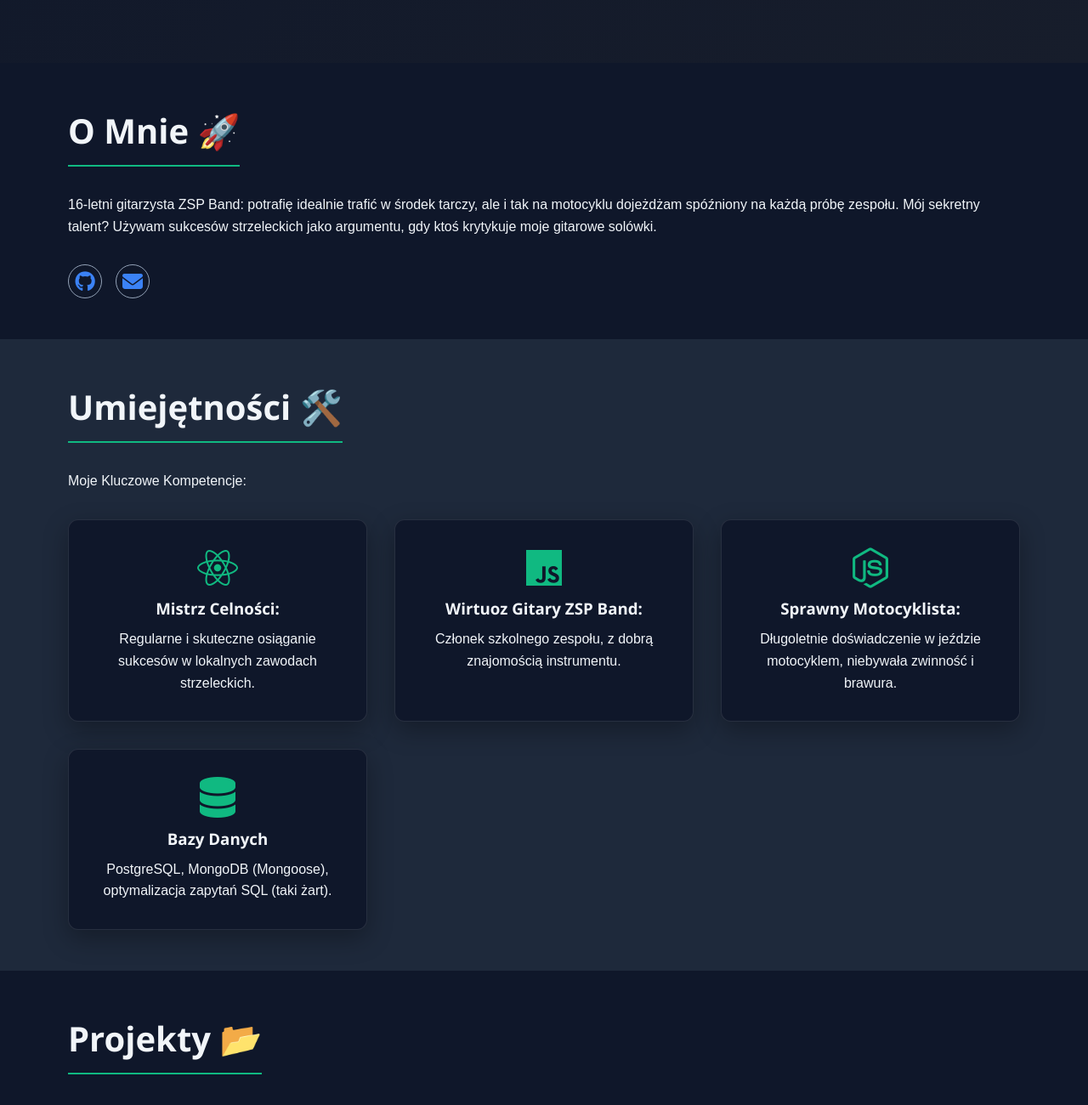
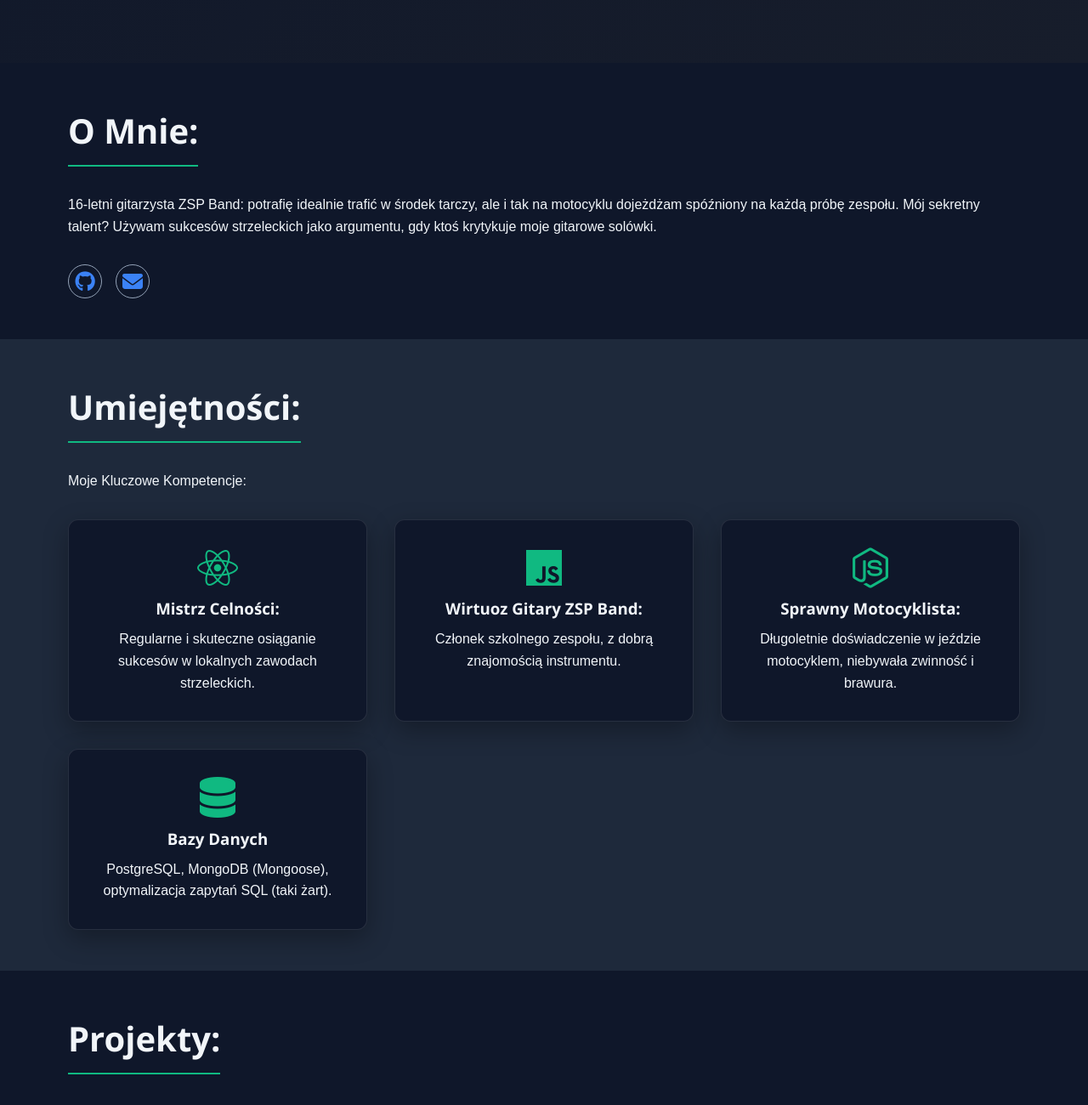
Before and after one commit to miki447/mikipilarsk.site, a plain HTML site: page index.html in a window 1280 px wide. Shown: the part 820-2120 px from the top of the page at 85% size. Drawn offline with Linux system fonts and the light colour scheme.

Commit message:
Update index.html

```diff
--- a/index.html
+++ b/index.html
@@ -3,7 +3,7 @@
 <head>
     <meta charset="UTF-8">
     <meta name="viewport" content="width=device-width, initial-scale=1.0">
-    <title>Mikołaj Pilarski | Zaawansowane Portfolio</title>
+    <title>Mikołaj Pilarski | mikipilarsk.site</title>
     <link rel="stylesheet" href="styles/main.css">
     <link rel="stylesheet" href="https://cdnjs.cloudflare.com/ajax/libs/font-awesome/6.5.1/css/all.min.css">
 </head>
@@ -42,7 +42,7 @@
 
         <section id="about" class="section-padding">
             <div class="container">
-                <h2>O Mnie 🚀</h2>
+                <h2>O Mnie: </h2>
                 <p>16-letni gitarzysta ZSP Band: potrafię idealnie trafić w środek tarczy, ale i tak na motocyklu dojeżdżam spóźniony na każdą próbę zespołu.
                     Mój sekretny talent? Używam sukcesów strzeleckich jako argumentu, gdy ktoś krytykuje moje gitarowe solówki.</p>
                 <div class="social-links">
@@ -54,7 +54,7 @@
 
         <section id="skills" class="section-padding background-alt">
             <div class="container">
-                <h2>Umiejętności 🛠️</h2>
+                <h2>Umiejętności: </h2>
                 <p class="section-subtitle">Moje Kluczowe Kompetencje:</p>
                 <div class="skills-grid">
                     <div class="skill-card">
@@ -83,7 +83,7 @@
 
         <section id="projects" class="section-padding">
             <div class="container">
-                <h2>Projekty 📂</h2>
+                <h2>Projekty: </h2>
                 <div class="projects-grid">
 
                     <article class="project-card">
@@ -119,7 +119,7 @@
 
         <section id="contact" class="section-padding background-alt">
             <div class="container">
-                <h2>Skontaktujmy się 👋</h2>
+                <h2>Skontaktujmy się: </h2>
                 <p>Jestem otwarty na nowe projekty i współpracę. Zostaw wiadomość lub znajdź mnie na sieciach społecznościowych!</p>
                 <a href="pilarskim12@gmail.com" class="cta-button contact-button">
                     <i class="fa-solid fa-paper-plane"></i> Napisz do Mnie
```
